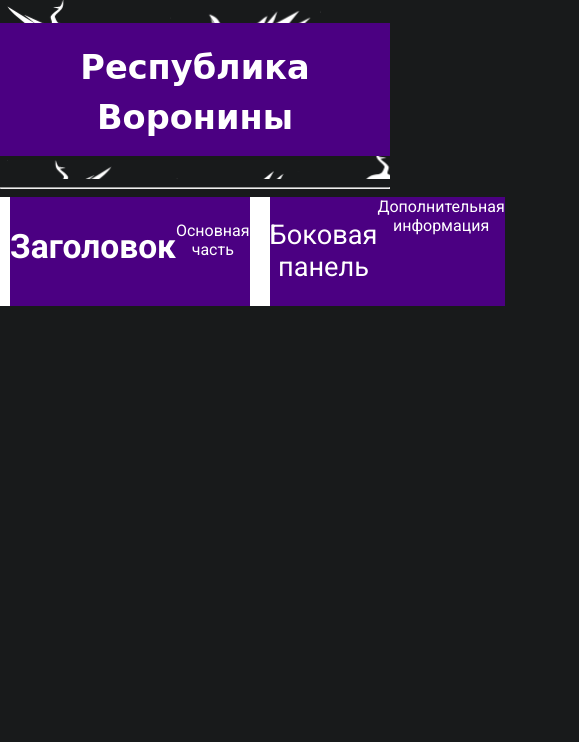
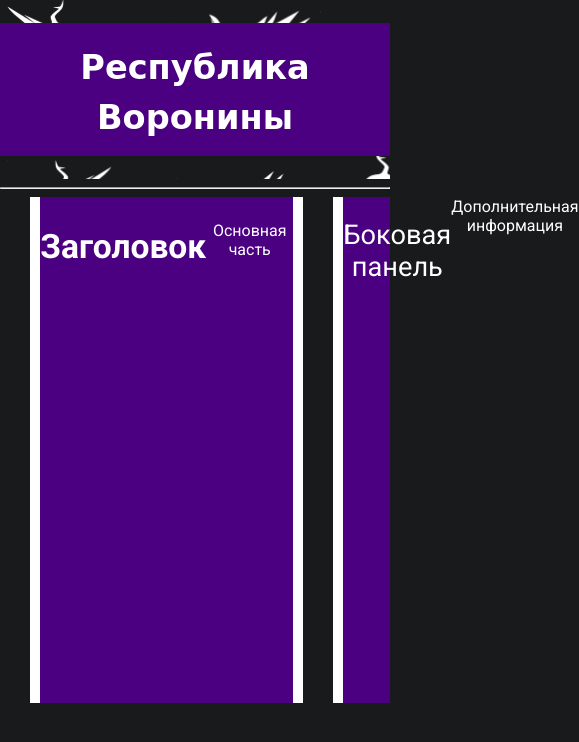
Before and after one commit to QUERTER228/QUERTER228.github.io, a plain HTML site: page index.html in a window 390 px wide. Shown: the whole page, 579 px wide, since content can reach past the window. Drawn offline with nearby package versions, Linux system fonts and the light colour scheme.

Commit message:
Update main.css

```diff
--- a/css/main.css
+++ b/css/main.css
@@ -77,12 +77,3 @@ a, a:visited {
 	text-decoration: none;
   color: inherit;
 }
-
-@media (max-width: 768px) {
-  aside, main {
-    float: none;
-    width: 100%;
-    min-height: auto;
-    margin-bottom: 10px;
-  }
-}
```
